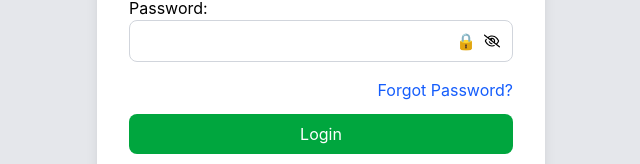
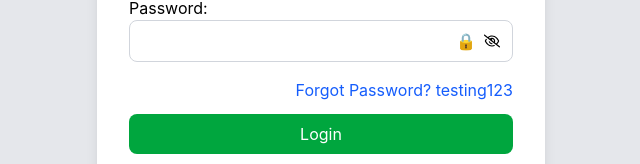
Before and after one commit to Muhammad-Asif-786/client-webwhatsapp, a React (Vite) app: page /login in a window 1280 px wide. Shown: the part 348-512 px from the top of the page, without its empty margins (319-959 px from the left). Built offline with nearby package versions, Linux system fonts and the light colour scheme; no server answers.

Commit message:
login page mn testing123

```diff
--- a/src/pages/Login.jsx
+++ b/src/pages/Login.jsx
@@ -147,7 +147,7 @@ export default function Login() {
                  to="/forgot_password"
                  className="ml-auto pl-2 pt-1 text-blue-600 hover:text-blue-600 cursor-pointer hover:underline"
                >
-                 Forgot Password?
+                 Forgot Password? testing123
                </Link>
              </div>
 
```
